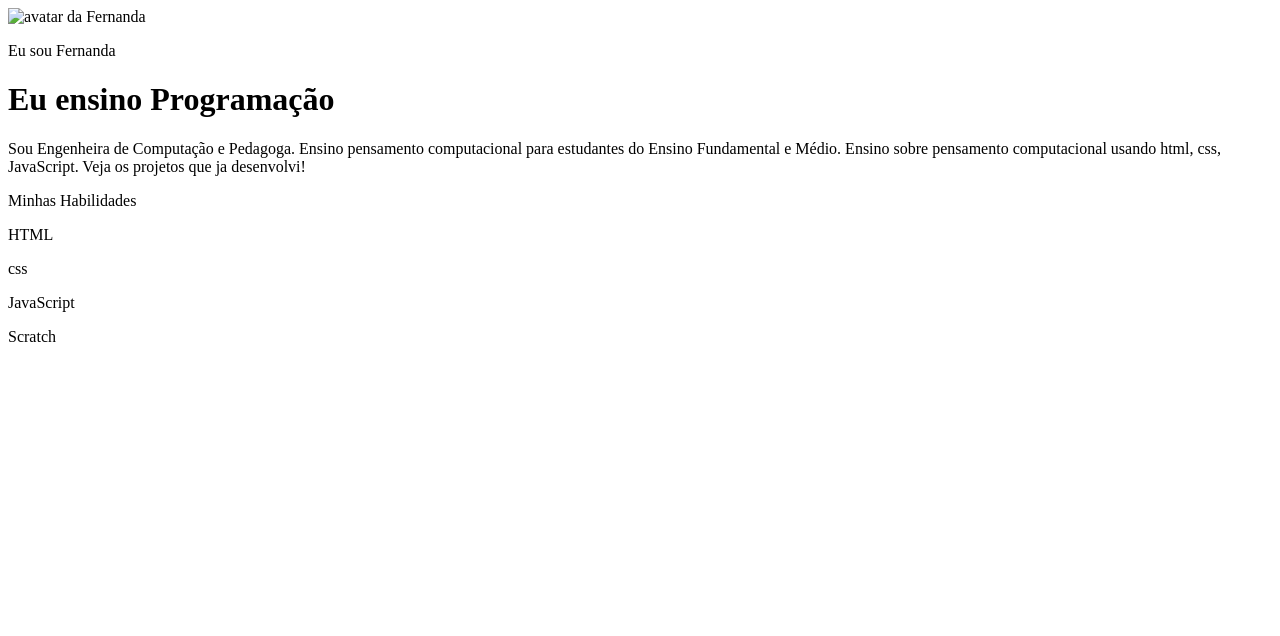
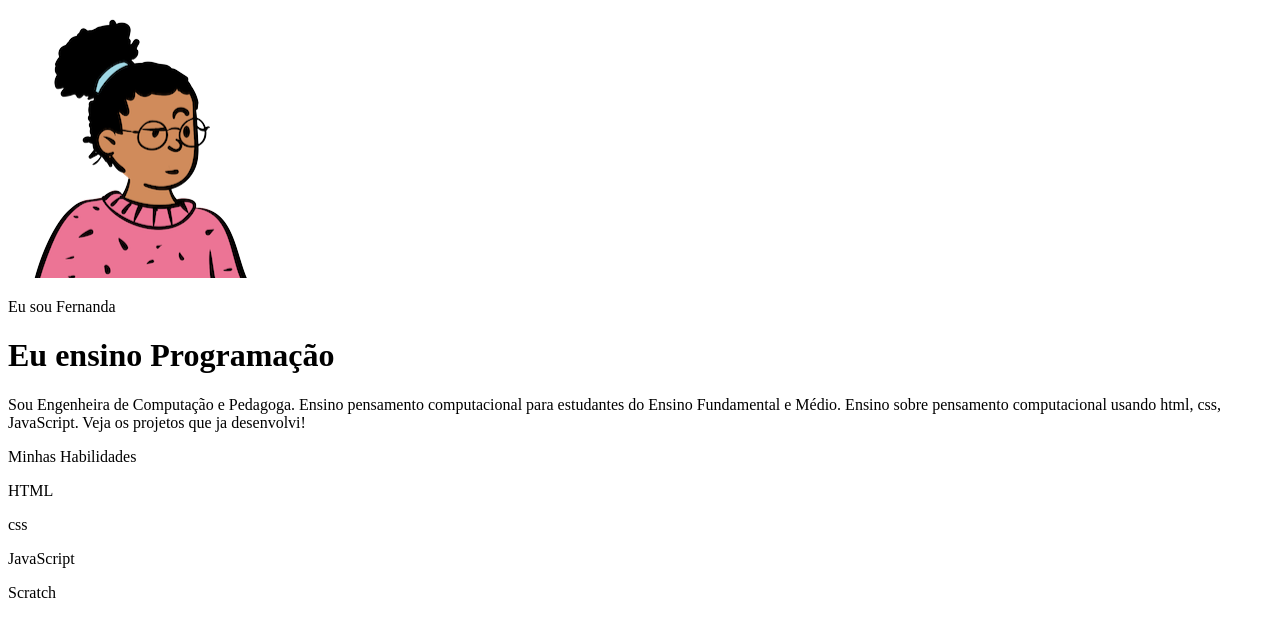
Before and after one commit to ThaynaraGodoy/portf-liothaynara, a plain HTML site: page index.html in a window 1280 px wide. Drawn offline with Linux system fonts and the light colour scheme.

Commit message:
atualizar

```diff
--- a/index.html
+++ b/index.html
@@ -7,7 +7,7 @@
     <title>Meu Portifólio</title>
 </head>
 <body>
-    <img src="imagens/avatar-perfil.png" alt="avatar da Fernanda" srcset="">
+    <img src="imagens (2)/avatar-perfil.png" alt="avatar da Fernanda" srcset="">
     <p>Eu sou Fernanda</p>
     <h1>Eu ensino Programação</h1>
     <p>Sou Engenheira de Computação e Pedagoga. Ensino pensamento computacional para estudantes do Ensino Fundamental e Médio. Ensino sobre pensamento computacional usando html, css, JavaScript. Veja os projetos que ja desenvolvi!  </p>
```
